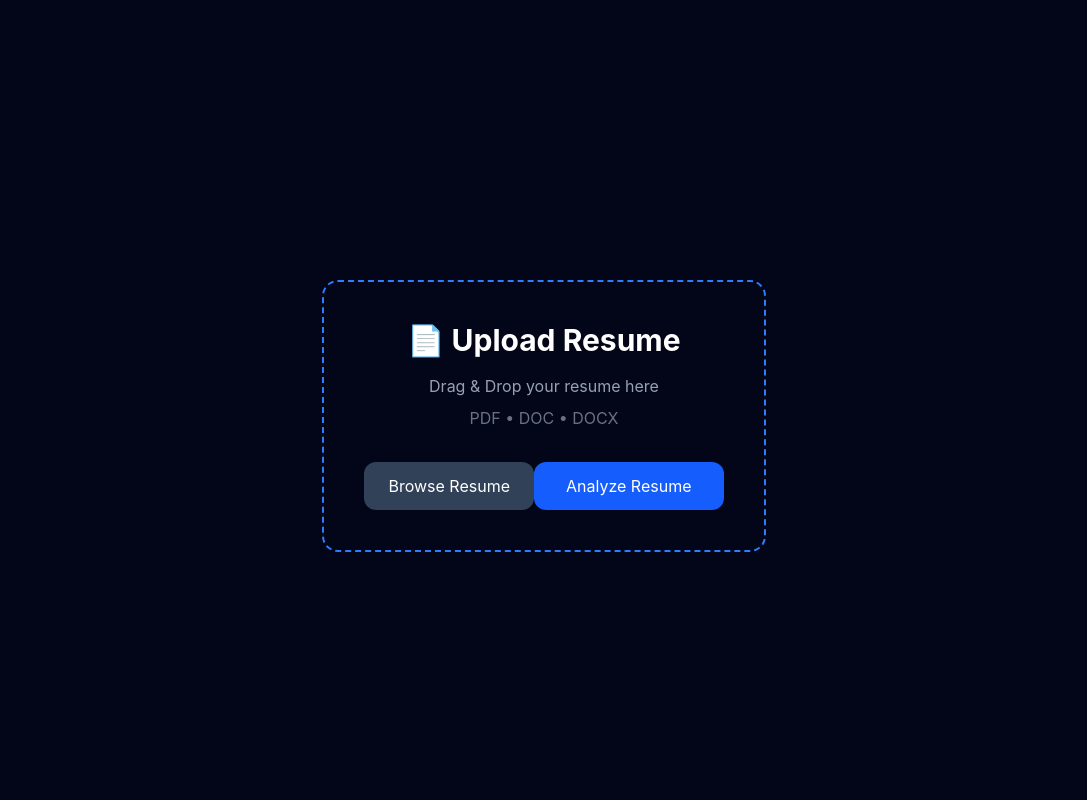
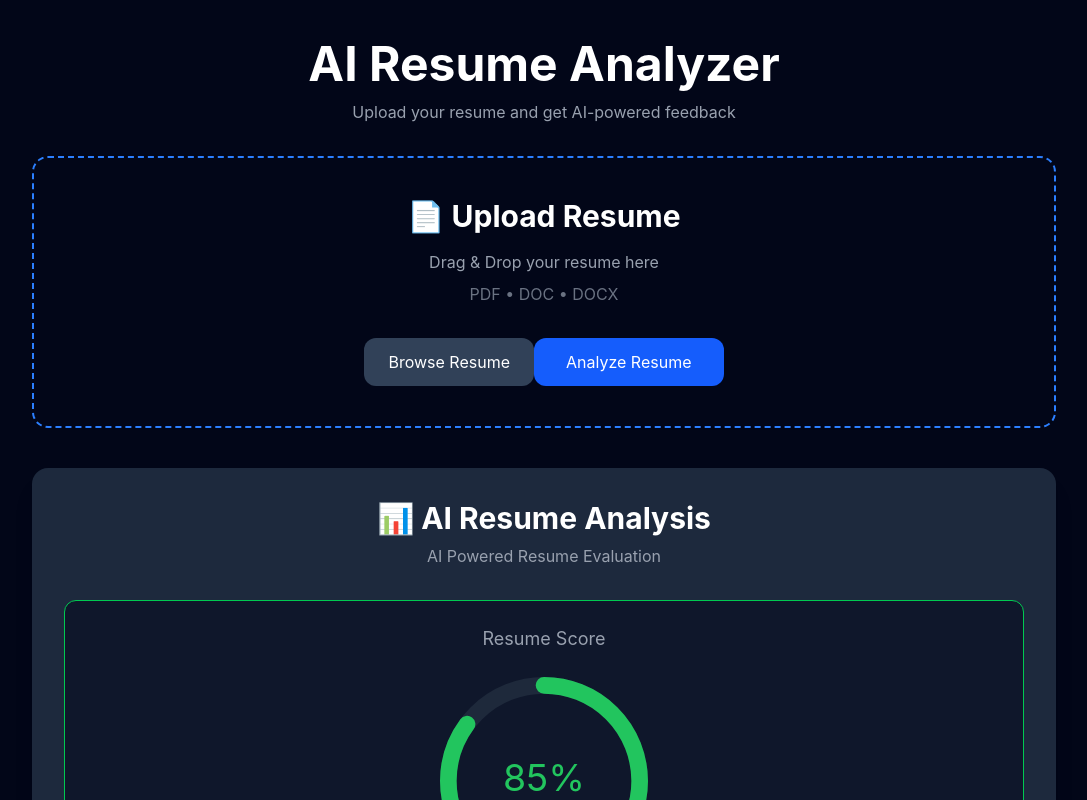
Before and after one commit to Sobia-tech/AI-Resume-Analyzer, a React app in the folder frontend/: page /upload in a window 1280 px wide. Both pictures are taken after a click on the button "Analyze Resume". Shown: the top 800 px of the page, without its empty margins (96-1183 px from the left). Built offline with nearby package versions, Linux system fonts and the light colour scheme; the HTML template or start-up script is replaced by a standard one.

Commit message:
Improve result card with circular progress

```diff
--- a/frontend/package.json
+++ b/frontend/package.json
@@ -13,6 +13,7 @@
     "@tailwindcss/vite": "^4.3.3",
     "lucide-react": "^1.25.0",
     "react": "^19.2.7",
+    "react-circular-progressbar": "^2.2.0",
     "react-dom": "^19.2.7",
     "react-router-dom": "^7.18.1",
     "tailwindcss": "^4.3.3"
--- /dev/null
+++ b/frontend/src/components/ResultCard.jsx
@@ -0,0 +1,114 @@
+import "react-circular-progressbar/dist/styles.css";
+import {
+  CircularProgressbar,
+  buildStyles,
+} from "react-circular-progressbar";
+
+function ResultCard() {
+  return (
+    <div className="mt-10 bg-slate-800 rounded-2xl p-8 shadow-xl">
+
+      <h2 className="text-3xl font-bold text-center text-white">
+        📊 AI Resume Analysis
+      </h2>
+
+      <p className="text-center text-gray-400 mt-2">
+        AI Powered Resume Evaluation
+      </p>
+
+      {/* Resume Score */}
+      <div className="mt-8 bg-slate-900 rounded-xl p-6 border border-green-500">
+
+        <p className="text-gray-400 text-lg text-center">
+          Resume Score
+        </p>
+
+        <div className="w-52 h-52 mx-auto mt-6">
+
+          <CircularProgressbar
+            value={85}
+            text="85%"
+            styles={buildStyles({
+              textColor: "#22c55e",
+              pathColor: "#22c55e",
+              trailColor: "#1e293b",
+              textSize: "18px",
+            })}
+          />
+
+        </div>
+
+        <p className="text-green-400 text-center text-xl mt-5 font-semibold">
+          Excellent Resume
+        </p>
+
+        <p className="text-center text-gray-400 mt-2">
+          ATS Friendly Resume
+        </p>
+
+      </div>
+
+      {/* Skills Section */}
+      <div className="grid md:grid-cols-2 gap-6 mt-10">
+
+        {/* Skills Found */}
+        <div className="bg-slate-900 rounded-xl p-6 border border-green-500">
+
+          <h3 className="text-2xl font-bold text-green-400 mb-4">
+            ✅ Skills Found
+          </h3>
+
+          <div className="flex flex-wrap gap-3">
+
+            <span className="bg-green-600 hover:bg-green-500 transition px-4 py-2 rounded-full text-white">
+              React
+            </span>
+
+            <span className="bg-green-600 hover:bg-green-500 transition px-4 py-2 rounded-full text-white">
+              JavaScript
+            </span>
+
+            <span className="bg-green-600 hover:bg-green-500 transition px-4 py-2 rounded-full text-white">
+              HTML
+            </span>
+
+            <span className="bg-green-600 hover:bg-green-500 transition px-4 py-2 rounded-full text-white">
+              CSS
+            </span>
+
+          </div>
+
+        </div>
+
+        {/* Missing Skills */}
+        <div className="bg-slate-900 rounded-xl p-6 border border-red-500">
+
+          <h3 className="text-2xl font-bold text-red-400 mb-4">
+            ❌ Missing Skills
+          </h3>
+
+          <div className="flex flex-wrap gap-3">
+
+            <span className="bg-red-600 hover:bg-red-500 transition px-4 py-2 rounded-full text-white">
+              Node.js
+            </span>
+
+            <span className="bg-red-600 hover:bg-red-500 transition px-4 py-2 rounded-full text-white">
+              MongoDB
+            </span>
+
+            <span className="bg-red-600 hover:bg-red-500 transition px-4 py-2 rounded-full text-white">
+              Docker
+            </span>
+
+          </div>
+
+        </div>
+
+      </div>
+
+    </div>
+  );
+}
+
+export default ResultCard;
--- a/frontend/src/components/UploadBox.jsx
+++ b/frontend/src/components/UploadBox.jsx
@@ -1,6 +1,6 @@
-import { useRef, useState } from "react";
+import { useState, useRef } from "react";
 
-function UploadBox() {
+function UploadBox({ onAnalyze }) {
   const [selectedFile, setSelectedFile] = useState(null);
   const fileInputRef = useRef(null);
 
@@ -49,11 +49,12 @@ function UploadBox() {
       )}
 
       {/* Analyze Button */}
-      <button
-        className="mt-6 bg-blue-600 hover:bg-blue-700 text-white px-8 py-3 rounded-xl transition"
-      >
-        Analyze Resume
-      </button>
+     <button
+  onClick={onAnalyze}
+  className="bg-blue-600 hover:bg-blue-700 px-8 py-3 rounded-xl transition"
+>
+  Analyze Resume
+</button>
 
     </div>
   );
--- a/frontend/src/pages/UploadResume.jsx
+++ b/frontend/src/pages/UploadResume.jsx
@@ -1,9 +1,30 @@
+import { useState } from "react";
 import UploadBox from "../components/UploadBox";
+import ResultCard from "../components/ResultCard";
 
 function UploadResume() {
+
+  const [showResult, setShowResult] = useState(false);
+
   return (
-    <div className="min-h-screen bg-slate-950 flex items-center justify-center">
-      <UploadBox />
+    <div className="min-h-screen bg-slate-950 text-white py-10">
+
+      <div className="max-w-5xl mx-auto">
+
+        <h1 className="text-5xl font-bold text-center">
+          AI Resume Analyzer
+        </h1>
+
+        <p className="text-center text-gray-400 mt-3">
+          Upload your resume and get AI-powered feedback
+        </p>
+
+        <UploadBox onAnalyze={() => setShowResult(true)} />
+
+        {showResult && <ResultCard />}
+
+      </div>
+
     </div>
   );
 }
```
Also changed, not shown: 1 other file (tests, documents, lock files or other folders).
